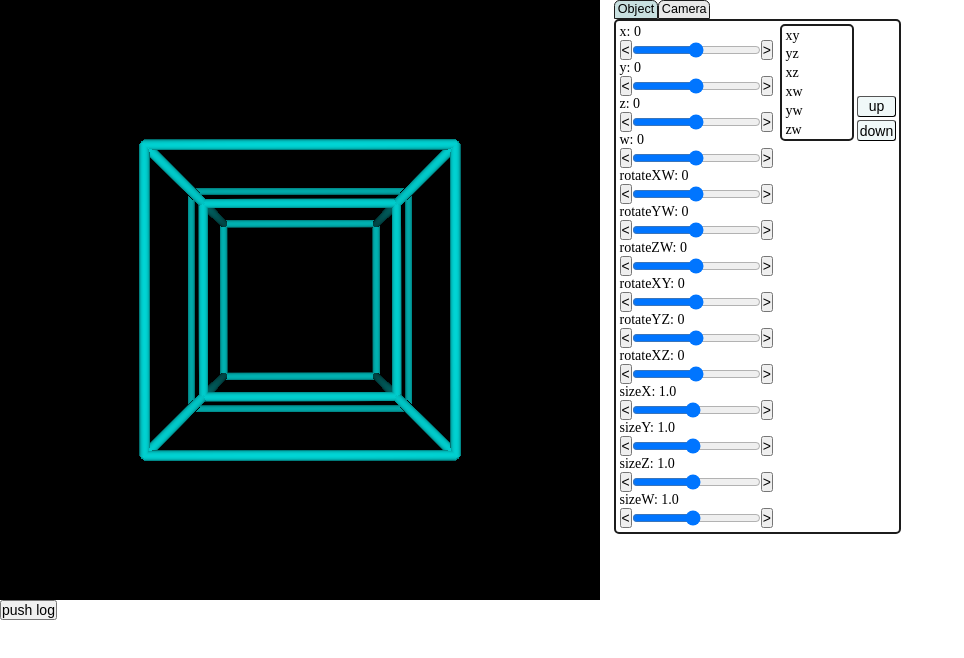
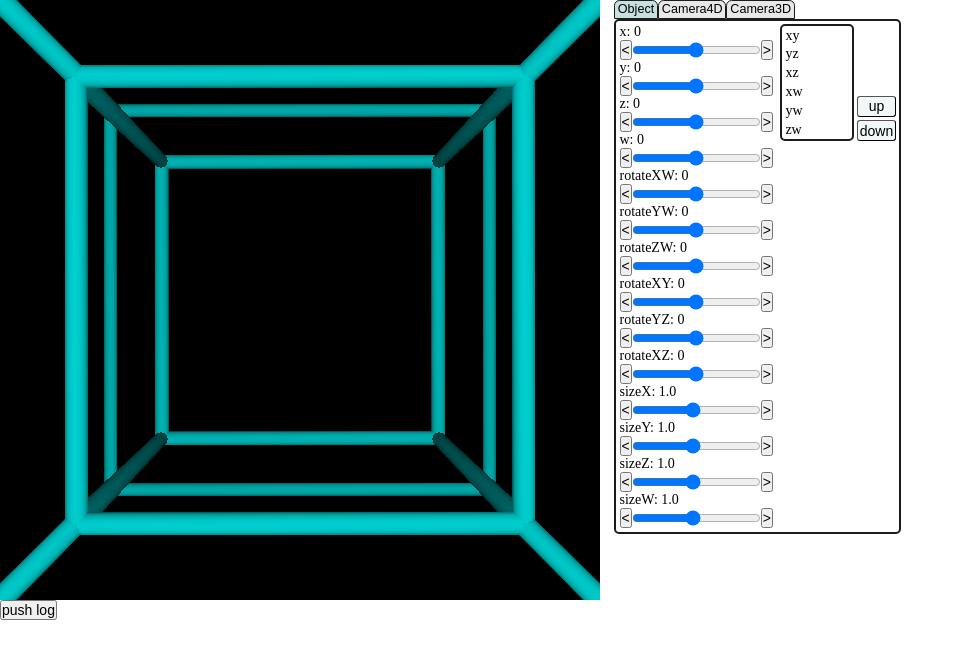
Before and after one commit to gckohaku/Three.js-4dRendering, a Nuxt app: page / in a window 1280 px wide. Shown: the top 658 px of the page, without its empty margins (0-964 px from the left). Built offline with nearby package versions, Linux system fonts and the light colour scheme.

Commit message:
create 3D camera controller

```diff
--- /dev/null
+++ b/components/Controller4dTabContainer.vue
@@ -0,0 +1,65 @@
+<script setup lang="ts">
+const isOpenPanel: Ref<boolean[]> = ref([true, false, false]);
+
+const onButtonClick = (index: number) => {
+	isOpenPanel.value.fill(false);
+	isOpenPanel.value[index] = true;
+}
+</script>
+
+<template>
+	<div class="controllers-wrapper">
+		<div class="tabs-container">
+			<div class="tab-list" aria-label="Selecting Controller Tabs">
+				<button role="tab" :aria-selected="isOpenPanel[0]" aria-controls="object-controller" id="tab-object" tabindex="0" @click="onButtonClick(0)">Object</button>
+				<button role="tab" :aria-selected="isOpenPanel[1]" aria-controls="camera-4d-controller" id="tab-4d-camera" tabindex="0" @click="onButtonClick(1)">Camera4D</button>
+				<button role="tab" :aria-selected="isOpenPanel[2]" aria-controls="camera-3d-controller" id="tab-3d-camera" tabindex="0" @click="onButtonClick(2)">Camera3D</button>
+			</div>
+		</div>
+
+		<div class="controller-container">
+			<div id="object-controller" role="tabpanel" tabindex="0" aria-labelledby="tab-object" :hidden="!isOpenPanel[0]">
+				<slot name="object"></slot>
+			</div>
+			<div id="camera-4d-controller" role="tabpanel" tabindex="0" aria-labelledby="tab-4d-camera" :hidden="!isOpenPanel[1]">
+				<slot name="camera-4d"></slot>
+			</div>
+			<div id="camera-3d-controller" role="tabpanel" tabindex="0" aria-labelledby="tab-3d-camera" :hidden="!isOpenPanel[2]">
+				<slot name="camera-3d"></slot>
+			</div>
+		</div>
+	</div>
+</template>
+
+<style scoped>
+.controllers-wrapper {
+	.tabs-container {
+		.tab-list {
+			display: flex;
+
+			button {
+				border: 1px #1c1c1c solid;
+				border-radius: .4rem .4rem 0 0;
+				margin: 0;
+				padding: .1rem .2rem;
+				font-size: .9rem;
+				background-color: #e8e8e8;
+
+				&:hover {
+					background-color: #c8c8c8;
+				}
+
+				&[aria-selected="true"] {
+					background-color: #c8e0e0;
+				}
+			}
+		}
+	}
+
+	.controller-container {
+		border: #1c1c1c 2px solid;
+		border-radius: 5px;
+		padding: .25rem;
+	}
+}
+</style>
--- /dev/null
+++ b/components/ControllerUi3D.vue
@@ -0,0 +1,33 @@
+<script setup lang="ts">
+const moveX = defineModel<number | string>("moveX", { required: true });
+const moveY = defineModel<number | string>("moveY", { required: true });
+const moveZ = defineModel<number | string>("moveZ", { required: true });
+const rotateX = defineModel<number | string>("rotateX", { required: true });
+const rotateY = defineModel<number | string>("rotateY", { required: true });
+const rotateZ = defineModel<number | string>("rotateZ", { required: true });
+const sizeX = defineModel<number | string>("sizeX", { required: true });
+const sizeY = defineModel<number | string>("sizeY", { required: true });
+const sizeZ = defineModel<number | string>("sizeZ", { required: true });
+</script>
+
+<template>
+	<div class="controller-container">
+		<ModuleSlider text="x" max="500" min="-500" v-model="moveX" />
+		<ModuleSlider text="y" max="500" min="-500" v-model="moveY" />
+		<ModuleSlider text="z" max="500" min="-500" v-model="moveZ" />
+		<ModuleSlider text="rotateX" max="360" min="-360" v-model="rotateX" :isRolling="true" />
+		<ModuleSlider text="rotateY" max="360" min="-360" v-model="rotateY" :isRolling="true" />
+		<ModuleSlider text="rotateZ" max="360" min="-360" v-model="rotateZ" :isRolling="true" />
+		<ModuleSlider text="sizeX" max="2.0" min="0.1" step="0.1" v-model="sizeX" />
+		<ModuleSlider text="sizeY" max="2.0" min="0.1" step="0.1" v-model="sizeY" />
+		<ModuleSlider text="sizeZ" max="2.0" min="0.1" step="0.1" v-model="sizeZ" />
+	</div>
+</template>
+
+<style scoped>
+.controller-container {
+	display: grid;
+	grid-template-columns: auto;
+	height: min-content;
+}
+</style>
--- a/components/Rendering4D.vue
+++ b/components/Rendering4D.vue
@@ -5,8 +5,6 @@ import { makeRotate3DMatrix44 } from "~/utils/matrixUtilities";
 import { Model3D } from "~/utils/defines/Model3D";
 import type { ArrayOfColorRGB, ArrayOfColorRGBA } from "~/utils/typeUtilities";
 import { Model4D } from "~/utils/defines/Model4D";
-import ControllerTabContainer from "./ControllerTabContainer.vue";
-import ControllerUi4D from "./ControllerUi4D.vue";
 
 const logTimeManager = logTimeManagerStore();
 const rotationOrder = rotationOrderStore();
@@ -26,20 +24,30 @@ const sizeY: Ref<string> = ref("1.0");
 const sizeZ: Ref<string> = ref("1.0");
 const sizeW: Ref<string> = ref("1.0");
 
+const camera4dMoveX: Ref<string> = ref("0");
+const camera4dMoveY: Ref<string> = ref("0");
+const camera4dMoveZ: Ref<string> = ref("0");
+const camera4dMoveW: Ref<string> = ref("-500");
+const camera4dRotateXW: Ref<string> = ref("0");
+const camera4dRotateYW: Ref<string> = ref("0");
+const camera4dRotateZW: Ref<string> = ref("0");
+const camera4dRotateXY: Ref<string> = ref("0");
+const camera4dRotateYZ: Ref<string> = ref("0");
+const camera4dRotateXZ: Ref<string> = ref("0");
+const camera4dSizeX: Ref<string> = ref("1.0");
+const camera4dSizeY: Ref<string> = ref("1.0");
+const camera4dSizeZ: Ref<string> = ref("1.0");
+const camera4dSizeW: Ref<string> = ref("1.0");
+
 const cameraMoveX: Ref<string> = ref("0");
 const cameraMoveY: Ref<string> = ref("0");
-const cameraMoveZ: Ref<string> = ref("0");
-const cameraMoveW: Ref<string> = ref("-500");
-const cameraRotateXW: Ref<string> = ref("0");
-const cameraRotateYW: Ref<string> = ref("0");
-const cameraRotateZW: Ref<string> = ref("0");
-const cameraRotateXY: Ref<string> = ref("0");
-const cameraRotateYZ: Ref<string> = ref("0");
-const cameraRotateXZ: Ref<string> = ref("0");
+const cameraMoveZ: Ref<string> = ref("500");
+const cameraRotateX: Ref<string> = ref("0");
+const cameraRotateY: Ref<string> = ref("0");
+const cameraRotateZ: Ref<string> = ref("0");
 const cameraSizeX: Ref<string> = ref("1.0");
 const cameraSizeY: Ref<string> = ref("1.0");
 const cameraSizeZ: Ref<string> = ref("1.0");
-const cameraSizeW: Ref<string> = ref("1.0");
 
 const isLogPush: Ref<boolean> = ref(false);
 
@@ -74,15 +82,15 @@ const transformMatrix4D: ComputedRef<number[][]> = computed(() => {
 const focalLength = 300 * cot(23 * pi / 180);
 
 const cameraRMatrix4D: ComputedRef<number[][]> = computed(() => {
-	return makeRotate4DMatrix(Number(cameraRotateXW.value), Number(cameraRotateYW.value), Number(cameraRotateZW.value), Number(cameraRotateXY.value), Number(cameraRotateYZ.value), Number(cameraRotateXZ.value));
+	return makeRotate4DMatrix(Number(camera4dRotateXW.value), Number(camera4dRotateYW.value), Number(camera4dRotateZW.value), Number(camera4dRotateXY.value), Number(camera4dRotateYZ.value), Number(camera4dRotateXZ.value));
 });
 
 const cameraTMatrix4D: ComputedRef<number[][]> = computed(() => {
 	return multiply<MathType>(unaryMinus(cameraRMatrix4D.value), [
-		[Number(cameraMoveX.value)],
-		[Number(cameraMoveY.value)],
-		[Number(cameraMoveZ.value)],
-		[Number(cameraMoveW.value)],
+		[Number(camera4dMoveX.value)],
+		[Number(camera4dMoveY.value)],
+		[Number(camera4dMoveZ.value)],
+		[Number(camera4dMoveW.value)],
 	]) as number[][];
 });
 
@@ -201,7 +209,8 @@ const initialize = () => {
 	scene.background = new THREE.Color().setRGB(0, 0, 0);
 
 	const camera = new THREE.PerspectiveCamera(45, 1);
-	camera.position.set(0, 0, 1000);
+	camera.position.set(Number(cameraMoveX.value), Number(cameraMoveY.value), Number(cameraMoveZ.value));
+	camera.rotation.setFromRotationMatrix(new THREE.Matrix4(...makeRotate3DMatrix44(Number(cameraRotateX.value), Number(cameraRotateY.value), Number(cameraRotateZ.value)).flat() as ConstructorParameters<typeof THREE.Matrix4>));
 
 	const light = new THREE.PointLight(0xffffff, pi * 300, 2000, 0.9);
 	light.position.set(0, 0, 1000);
@@ -236,6 +245,7 @@ const initialize = () => {
 
 const update = (renderer: THREE.WebGLRenderer, scene: THREE.Scene, camera: THREE.PerspectiveCamera, face: THREE.Mesh, frame: THREE.Mesh) => {
 	release(face, frame);
+	camera.position.set(Number(cameraMoveX.value), Number(cameraMoveY.value), Number(cameraMoveZ.value));
 
 	const transformedModel = model4D.affine(transformMatrix4D.value).toModel3D(cameraMatrix4D.value);
 
@@ -291,7 +301,7 @@ onMounted(() => {
 		<canvas id="canvas" ref="threeCanvas"></canvas>
 		<div class="control-container">
 
-			<ControllerTabContainer>
+			<Controller4dTabContainer>
 				<template v-slot:object>
 					<div class="tab-slot-container">
 						<ControllerUi4D v-model:move-x="moveX" v-model:move-y="moveY" v-model:move-z="moveZ" v-model:move-w="moveW" v-model:rotate-x-w="rotateXW" v-model:rotate-y-w="rotateYW" v-model:rotate-z-w="rotateZW" v-model:rotate-x-y="rotateXY" v-model:rotate-y-z="rotateYZ" v-model:rotate-x-z="rotateXZ" v-model:size-x="sizeX" v-model:size-y="sizeY" v-model:size-z="sizeZ" v-model:size-w="sizeW" />
@@ -301,16 +311,18 @@ onMounted(() => {
 					</div>
 
 				</template>
-				<template v-slot:camera>
+				<template v-slot:camera-4d>
 					<div class="tab-slot-container">
-						<ControllerUi4D v-model:move-x="cameraMoveX" v-model:move-y="cameraMoveY" v-model:move-z="cameraMoveZ" v-model:move-w="cameraMoveW" v-model:rotate-x-w="cameraRotateXW" v-model:rotate-y-w="cameraRotateYW" v-model:rotate-z-w="cameraRotateZW" v-model:rotate-x-y="cameraRotateXY" v-model:rotate-y-z="cameraRotateYZ" v-model:rotate-x-z="cameraRotateXZ" v-model:size-x="cameraSizeX" v-model:size-y="cameraSizeY" v-model:size-z="cameraSizeZ" v-model:size-w="cameraSizeW" />
+						<ControllerUi4D v-model:move-x="camera4dMoveX" v-model:move-y="camera4dMoveY" v-model:move-z="camera4dMoveZ" v-model:move-w="camera4dMoveW" v-model:rotate-x-w="camera4dRotateXW" v-model:rotate-y-w="camera4dRotateYW" v-model:rotate-z-w="camera4dRotateZW" v-model:rotate-x-y="camera4dRotateXY" v-model:rotate-y-z="camera4dRotateYZ" v-model:rotate-x-z="camera4dRotateXZ" v-model:size-x="camera4dSizeX" v-model:size-y="camera4dSizeY" v-model:size-z="camera4dSizeZ" v-model:size-w="camera4dSizeW" />
 						<div class="rotation-order-container">
 							<ChangeableOrderList v-model="rotationOrder.cameraOrderList" />
 						</div>
 					</div>
-
 				</template>
-			</ControllerTabContainer>
+				<template v-slot:camera-3d>
+					<ControllerUi3D v-model:move-x="cameraMoveX" v-model:move-y="cameraMoveY" v-model:move-z="cameraMoveZ" v-model:rotate-x="cameraRotateX" v-model:rotate-y="cameraRotateY" v-model:rotate-z="cameraRotateZ" v-model:size-x="cameraSizeX" v-model:size-y="cameraSizeY" v-model:size-z="cameraSizeZ" />
+				</template>
+			</Controller4dTabContainer>
 		</div>
 
 	</div>
```
